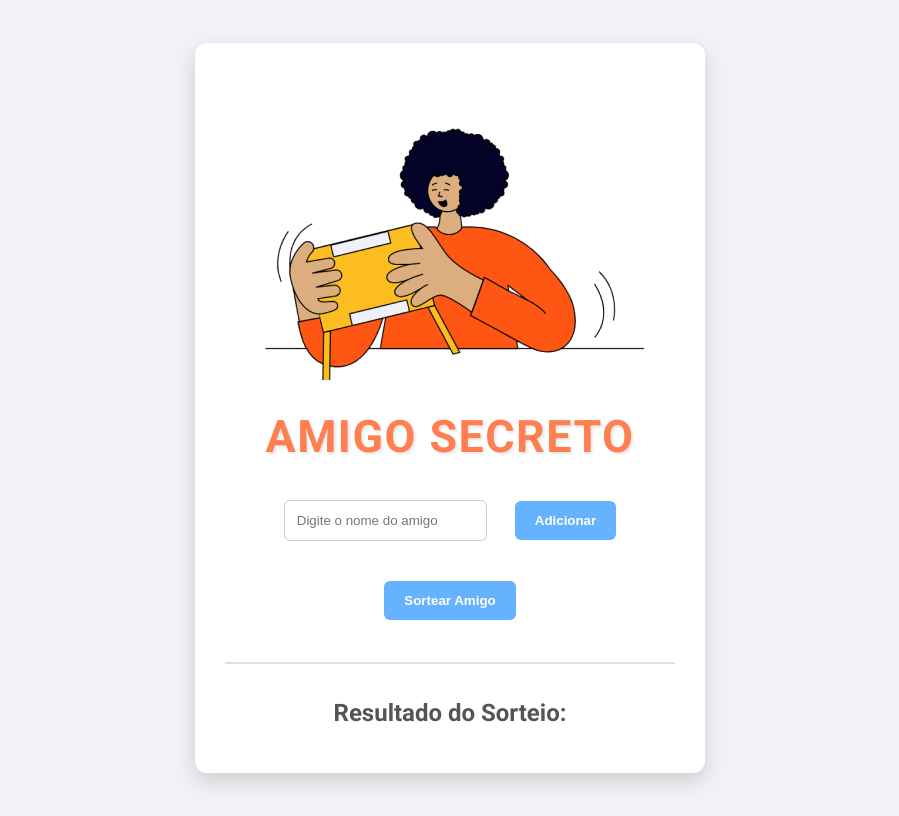
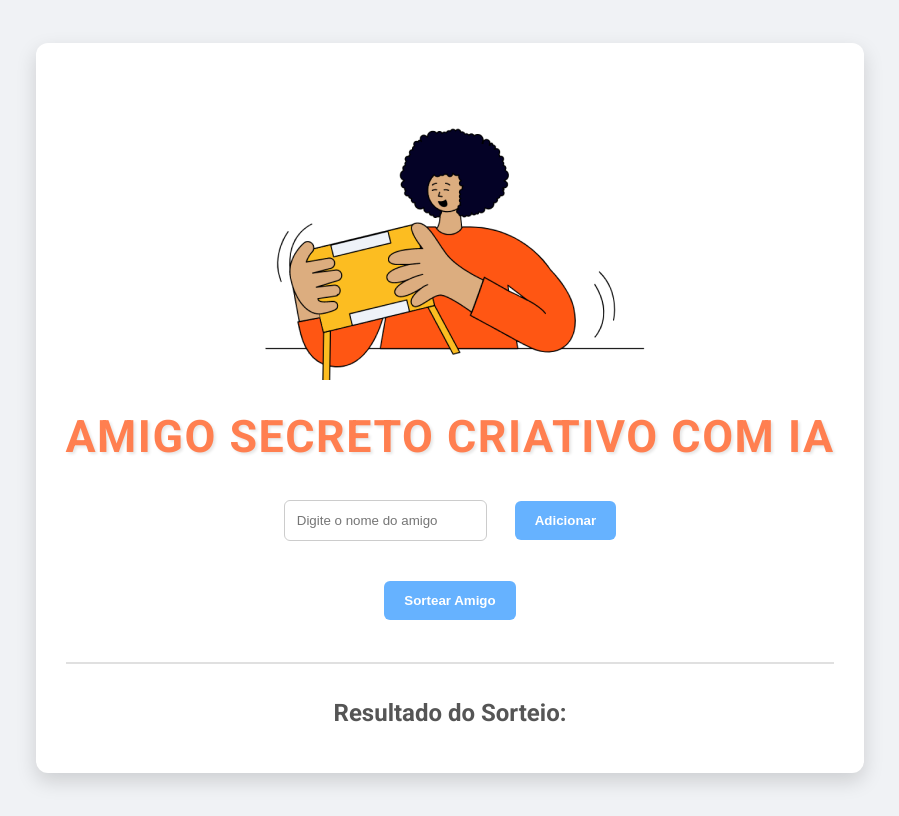
Before and after one commit to josefaquino/lab, a plain HTML site: page index.html in a window 1280 px wide. Shown: the whole page, without its empty margins (190-1089 px from the left). Drawn offline with Linux system fonts and the light colour scheme.

Commit message:
Atualizacao do arquivo README.md e alteracao do titulo do projeto

```diff
--- a/index.html
+++ b/index.html
@@ -3,7 +3,7 @@
 <head>
     <meta charset="UTF-8">
     <meta name="viewport" content="width=device-width, initial-scale=1.0">
-    <title>Amigo Secreto</title>
+    <title>Amigo Secreto Criativo com IA</title>
     <link rel="stylesheet" href="styles.css">
     <link rel="preconnect" href="https://fonts.googleapis.com">
     <link rel="preconnect" href="https://fonts.gstatic.com" crossorigin>
@@ -12,7 +12,7 @@
 <body>
     <div class="container">
         <img src="amigo-secreto.png" alt="Imagem Amigo Secreto">
-        <h1>Amigo Secreto</h1>
+        <h1>Amigo Secreto Criativo com IA</h1>
         <input type="text" id="nameInput" placeholder="Digite o nome do amigo">
         <button onclick="addName()">Adicionar</button>
         <ul id="nameList"></ul>
```
Also changed, not shown: README.md.
